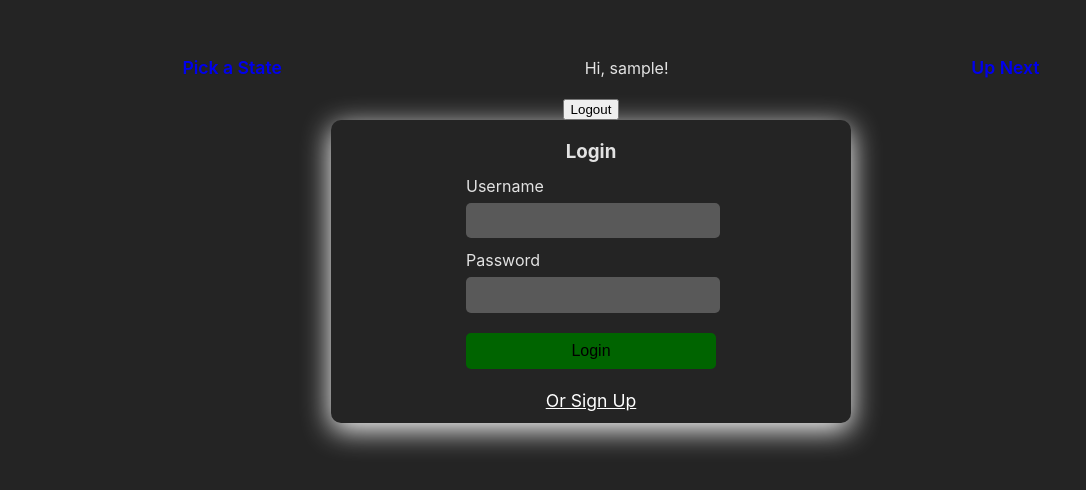
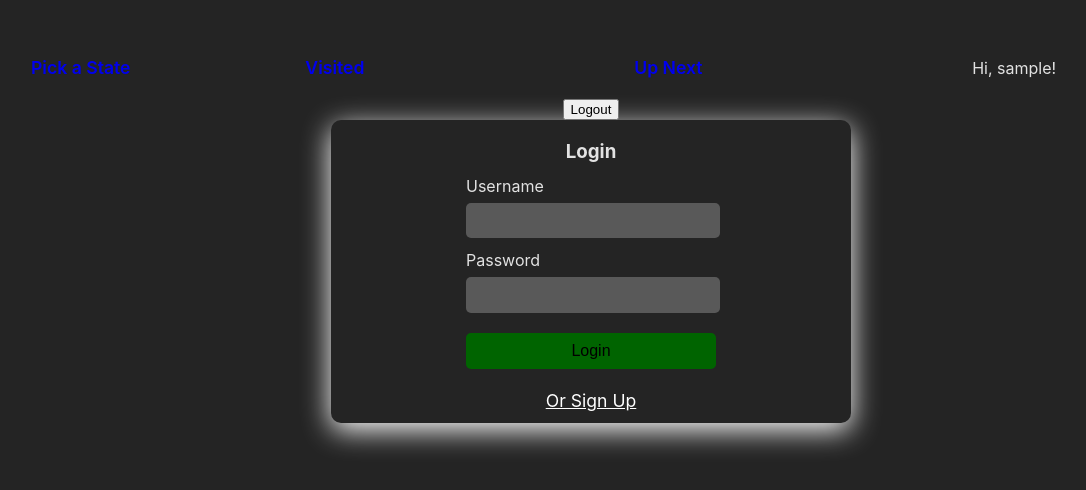
Before and after one commit to calgil/parks-app, a React (Vite) app: page /login in a window 1280 px wide. Shown: the top 490 px of the page, without its empty margins (49-1135 px from the left). Built offline with nearby package versions, Linux system fonts and the light colour scheme; sample sign-in values are in the browser's storage.

Commit message:
refactor protected route add visited and UserInfo components

```diff
--- a/package.json
+++ b/package.json
@@ -19,7 +19,8 @@
     "react-dom": "^18.2.0",
     "react-hot-toast": "^2.4.0",
     "react-router-dom": "^6.6.1",
-    "react-simple-maps": "^3.0.0"
+    "react-simple-maps": "^3.0.0",
+    "react-tooltip": "^5.4.0"
   },
   "devDependencies": {
     "@types/react": "^18.0.26",
--- a/src/Components/Layout/Layout.jsx
+++ b/src/Components/Layout/Layout.jsx
@@ -2,6 +2,7 @@ import s from "./Layout.module.css";
 import { Outlet, NavLink } from "react-router-dom";
 import { useAuth } from "../../providers/auth.provider";
 import { LogoutButton } from "../LogoutButton";
+import { UserInfo } from "../UserInfo/UserInfo";
 
 export const Layout = () => {
   const { user } = useAuth();
@@ -23,7 +24,7 @@ export const Layout = () => {
             </NavLink>
           </li>
           {user ? (
-            <div>Hi, {user.username}!</div>
+            <UserInfo />
           ) : (
             <li className={s.li}>
               <NavLink
@@ -35,15 +36,6 @@ export const Layout = () => {
               </NavLink>
             </li>
           )}
-          <li className={s.li}>
-            <NavLink
-              className={s.link}
-              to="up-next"
-              style={({ isActive }) => (isActive ? activeStyle : undefined)}
-            >
-              Up Next
-            </NavLink>
-          </li>
         </ul>
       </nav>
       <LogoutButton />
--- a/src/Components/ProtectedRoute.jsx
+++ b/src/Components/ProtectedRoute.jsx
@@ -1,27 +1,19 @@
-import { useEffect } from "react";
-import { Link, useNavigate } from "react-router-dom";
+import { useCallback, useEffect } from "react";
+import { useNavigate } from "react-router-dom";
 import { useAuth } from "../providers/auth.provider";
 
 export const ProtectedRoute = ({ children }) => {
   const { user } = useAuth();
   const navigate = useNavigate();
-  //   useEffect(() => {
-  //     if (!user) {
-  //       setTimeout(() => {
-  //         navigate("/login");
-  //       }, 1000);
-  //     }
-  //   }, []);
-  return (
-    <div>
-      {user ? (
-        children
-      ) : (
-        <div>
-          Not logged in <br /> You will be re-routed to login <br /> If you are
-          not re-routed <Link to="/login">Click Here</Link>
-        </div>
-      )}
-    </div>
-  );
+
+  const redirectToLogin = useCallback(() => {
+    navigate("/login");
+  }, []);
+
+  useEffect(() => {
+    if (!user) {
+      return redirectToLogin();
+    }
+  }, [user, redirectToLogin]);
+  return <>{user ? children : null}</>;
 };
--- /dev/null
+++ b/src/Components/UserInfo/UserInfo.jsx
@@ -0,0 +1,34 @@
+import s from "./UserInfo.module.css";
+import { NavLink } from "react-router-dom";
+import { useAuth } from "../../providers/auth.provider";
+
+export const UserInfo = () => {
+  const { user } = useAuth();
+  const activeStyle = {
+    color: "darkGreen",
+    textDecoration: "underline",
+  };
+  return (
+    <ul className={s.navbar}>
+      <li className={s.li}>
+        <NavLink
+          className={s.link}
+          to="/visited"
+          style={({ isActive }) => (isActive ? activeStyle : undefined)}
+        >
+          Visited
+        </NavLink>
+      </li>
+      <li className={s.li}>
+        <NavLink
+          className={s.link}
+          to="/up-next"
+          style={({ isActive }) => (isActive ? activeStyle : undefined)}
+        >
+          Up Next
+        </NavLink>
+      </li>
+      <div>Hi, {user.username}!</div>
+    </ul>
+  );
+};
--- /dev/null
+++ b/src/Components/UserInfo/UserInfo.module.css
@@ -0,0 +1,20 @@
+.navbar {
+  display: flex;
+  align-items: center;
+  justify-content: space-around;
+  flex: 1;
+  /* width: 100%; */
+}
+
+.li {
+  list-style: none;
+}
+.link {
+  text-decoration: none;
+  font-size: 1.1rem;
+  font-weight: 600;
+}
+
+.link:visited {
+  color: white;
+}
--- /dev/null
+++ b/src/Components/Visited/Visited.jsx
@@ -0,0 +1,3 @@
+export const Visited = () => {
+  return <div>Visited</div>;
+};
--- a/src/main.jsx
+++ b/src/main.jsx
@@ -14,6 +14,7 @@ import { ParkDetails } from "./Components/ParkDetails/ParkDetails";
 import { getParkByParkCode } from "./fetch/parks/getParkByParkCode";
 import { ProtectedRoute } from "./Components/ProtectedRoute";
 import { UpNext } from "./Components/UpNext/UpNext";
+import { Visited } from "./Components/Visited/Visited";
 
 export const parksLoader = async ({ params }) => {
   const parks = await getParksFromAPI(params.stateCode);
@@ -60,6 +61,14 @@ const router = createBrowserRouter([
           </ProtectedRoute>
         ),
       },
+      {
+        path: "visited",
+        element: (
+          <ProtectedRoute>
+            <Visited />
+          </ProtectedRoute>
+        ),
+      },
     ],
   },
 ]);
```
Also changed, not shown: src/Components/Visited/Visited.module.css (added), 1 other file (tests, documents, lock files or other folders).
